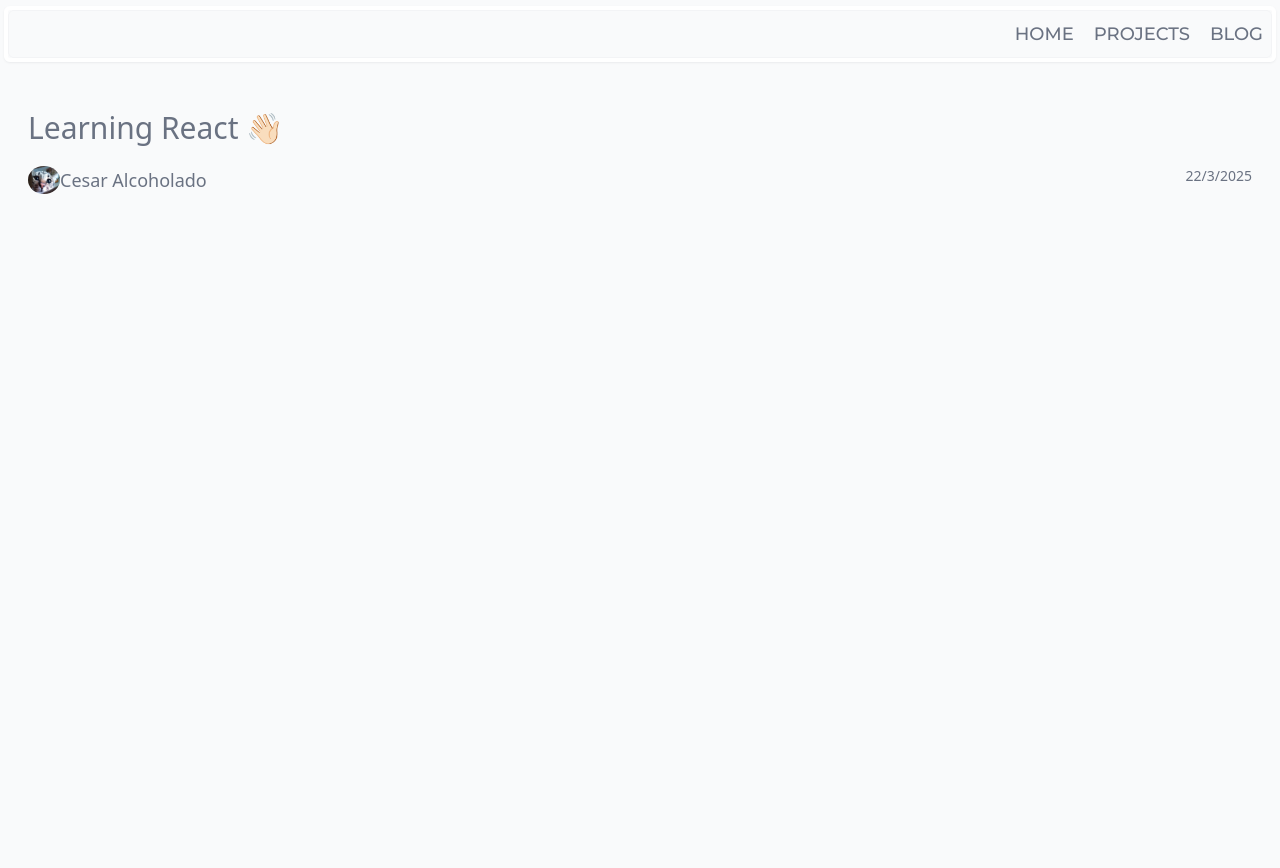
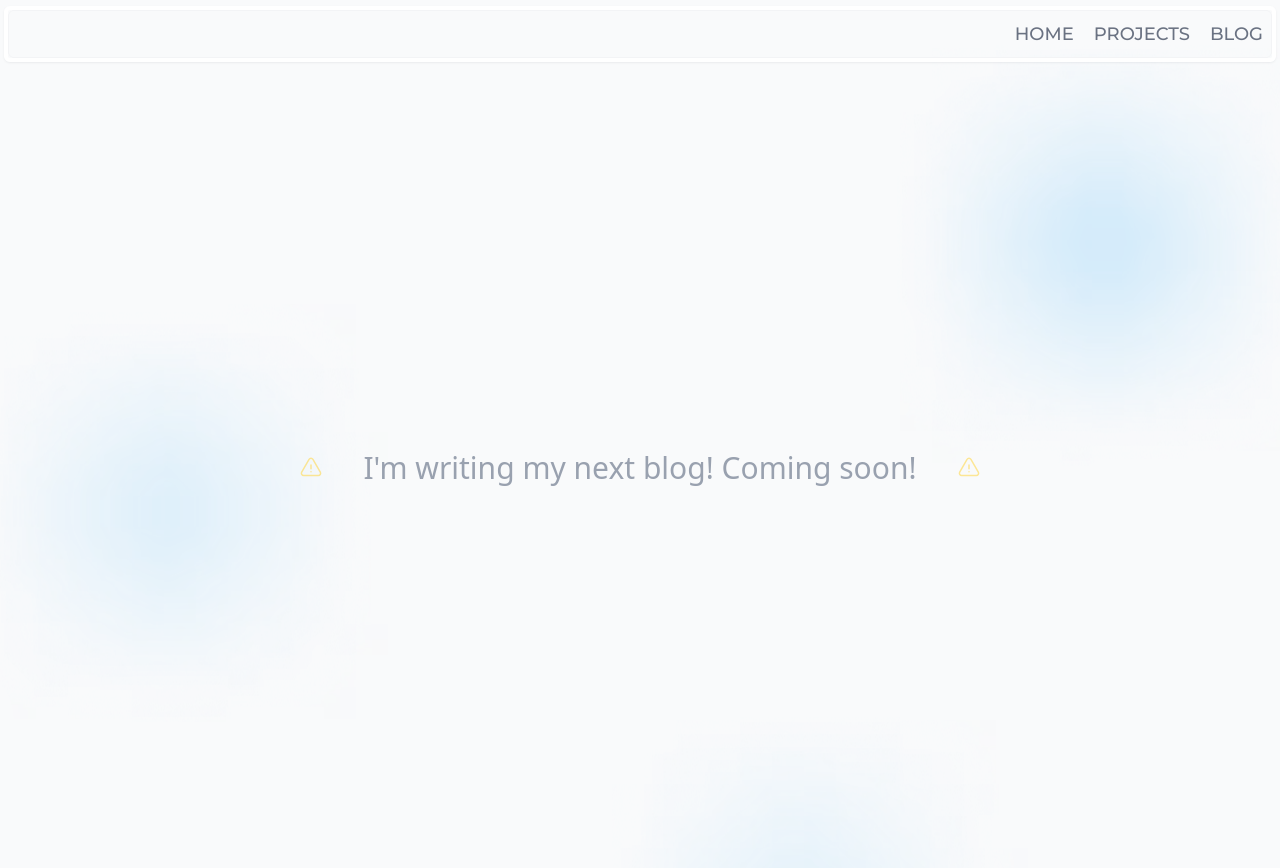
Before and after one commit to CesarAlcoholado/portfolio-v2, a React (Vite) app: page /blogs in a window 1280 px wide. Before the commit the page ends 800 px from the top, so only its background shows below. Built offline with nearby package versions, Linux system fonts and the light colour scheme.

Commit message:
added links to home page

```diff
--- a/src/App.tsx
+++ b/src/App.tsx
@@ -11,7 +11,7 @@
   return (
     <BrowserRouter>
       <PortfolioProvider>
-        <div className="px-1">
+        <div className="px-1 bg-[url(/bg.avif)] bg-repeat-y bg-center">
           <NavBar />
           <Routes>
             <Route path="/" element={<Home />} />
--- a/src/components/BlogCard.tsx
+++ b/src/components/BlogCard.tsx
@@ -7,6 +7,7 @@
 } from "framer-motion";
 import { useMediaQuery } from "react-responsive";
 import { useTranslation } from "react-i18next";
+import { Link } from "react-router-dom";
 
 export const BlogCard = () => {
 
@@ -45,7 +46,7 @@
   }, [isInView]);
 
   return (
-    <div
+    <Link to="/blogs"
       ref={scope}
       className="w-full h-[130px] col-span-2 rounded-md  border-blue-600/10 border-4 border-solid  shadow-sm shadow-gray-900/5 sm:grid-blog sm:h-[220px] lg:col-start-1 lg:col-end-2 lg:row-start-5 lg:row-end-7 lg:h-full xl:col-start-1 xl:col-end-2 xl:row-start-4 xl:row-end-5 card-animation scroll-reveal  dark:bg-[linear-gradient(to_right,_rgba(79,70,229,0.1)_0%,_rgba(8,145,178,0.1)_100%)] hover:border-blue-600/40 cursor-pointer"
     >
@@ -93,6 +94,6 @@
           <TypingEffect text={text} />
         </motion.div>
       </div>
-    </div>
+    </Link>
   );
 }
--- a/src/components/Linkedin.tsx
+++ b/src/components/Linkedin.tsx
@@ -1,12 +1,18 @@
 import { usePortfolioContext } from "../context/PortfolioContext";
 import { svgColor } from "../utils/constants";
+import { Link } from "react-router-dom";
 
 export const Linkedin = () => {
 
   const { theme } = usePortfolioContext()
 
   return (
-    <div className="w-full h-[80px] col-span-2 rounded-md bg-backgroundLight border-borderLight border-4 border-solid dark:bg-backgroundDark dark:border-borderDark shadow-sm shadow-gray-900/5 sm:row-start-11 sm:row-end-12 sm:col-span-1 sm:h-[130px] lg:col-start-3 lg:col-end-4 lg:row-start-5 lg:row-end-6 xl:col-start-4 xl:col-end-5 xl:row-start-4 xl:row-end-5 xl:h-full card-animation scroll-reveal cursor-pointer">
+    <Link
+      to="https://www.linkedin.com/in/cesaralcoholado/"
+      rel="noreferrer noopener"
+      target="_blank"
+      className="w-full h-[80px] col-span-2 rounded-md bg-backgroundLight border-borderLight border-4 border-solid dark:bg-backgroundDark dark:border-borderDark shadow-sm shadow-gray-900/5 sm:row-start-11 sm:row-end-12 sm:col-span-1 sm:h-[130px] lg:col-start-3 lg:col-end-4 lg:row-start-5 lg:row-end-6 xl:col-start-4 xl:col-end-5 xl:row-start-4 xl:row-end-5 xl:h-full card-animation scroll-reveal cursor-pointer"
+    >
       <div className="h-full w-full border-gray-100 rounded-md border-[1px] flex flex-col justify-center items-center gap-1.5 p-2 dark:border-gray-800">
         <p className="flex gap-2.5 text-xl font-medium text-gray-500 dark:text-gray-200 sm:text-2xl md:text-3xl">
           <svg
@@ -20,6 +26,6 @@
           LINKEDIN
         </p>
       </div>
-    </div>
+    </Link>
   );
 };
--- a/src/components/Profile_MobileView.tsx
+++ b/src/components/Profile_MobileView.tsx
@@ -3,6 +3,7 @@
 import { svgColor } from "../utils/constants";
 import Icon from "/profile-pic.png";
 import { useTranslation } from "react-i18next";
+import { Link } from "react-router-dom";
 
 export const Profile_MobileView = () => {
 
@@ -17,6 +18,11 @@
             {t("profile.title")}
           </h4>
           <div className="flex gap-1">
+            <Link
+              to="https://www.linkedin.com/in/cesaralcoholado/"
+              rel="noreferrer noopener"
+              target="_blank"
+            >
               <svg
                 xmlns="http://www.w3.org/2000/svg"
                 viewBox="0 0 512 512"
@@ -25,6 +31,8 @@
               >
                 <path d="M389.2 48h70.6L305.6 224.2 487 464H345L233.7 318.6 106.5 464H35.8L200.7 275.5 26.8 48H172.4L272.9 180.9 389.2 48zM364.4 421.8h39.1L151.1 88h-42L364.4 421.8z" />
               </svg>
+            </Link>
+            <Link to="/blogs">
               <svg
                 xmlns="http://www.w3.org/2000/svg"
                 fill="none"
@@ -39,6 +47,7 @@
                   d="M12 7.5h1.5m-1.5 3h1.5m-7.5 3h7.5m-7.5 3h7.5m3-9h3.375c.621 0 1.125.504 1.125 1.125V18a2.25 2.25 0 0 1-2.25 2.25M16.5 7.5V18a2.25 2.25 0 0 0 2.25 2.25M16.5 7.5V4.875c0-.621-.504-1.125-1.125-1.125H4.125C3.504 3.75 3 4.254 3 4.875V18a2.25 2.25 0 0 0 2.25 2.25h13.5M6 7.5h3v3H6v-3Z"
                 />
               </svg>
+            </Link>
           </div>
         </div>
         <LazyLoadImage
--- a/src/components/ProjectsCard.tsx
+++ b/src/components/ProjectsCard.tsx
@@ -1,13 +1,14 @@
 import { useTranslation } from "react-i18next";
 import { usePortfolioContext } from "../context/PortfolioContext";
 import { svgColor } from "../utils/constants";
+import { Link } from "react-router-dom";
 
 export const ProjectsCard = () => {
   const { theme } = usePortfolioContext()
   const { t } = useTranslation();
 
   return (
-    <div className="relative w-full h-[130px] rounded-md border-blue-600/10 border-4 border-solid shadow-sm shadow-gray-900/5 sm:grid-projects sm:row-start-6 sm:row-end-8 lg:h-full lg:col-start-3 lg:col-end-4 lg:row-start-2 lg:row-end-3 xl:col-start-3 xl:col-end-4 xl:row-start-2 xl:row-end-3 overflow-hidden card-animation scroll-reveal dark:bg-[linear-gradient(to_right,_rgba(79,70,229,0.1)_0%,_rgba(8,145,178,0.1)_100%)] hover:border-blue-600/40 cursor-pointer">
+    <Link to="/projects" className="relative w-full h-[130px] rounded-md border-blue-600/10 border-4 border-solid shadow-sm shadow-gray-900/5 sm:grid-projects sm:row-start-6 sm:row-end-8 lg:h-full lg:col-start-3 lg:col-end-4 lg:row-start-2 lg:row-end-3 xl:col-start-3 xl:col-end-4 xl:row-start-2 xl:row-end-3 overflow-hidden card-animation scroll-reveal dark:bg-[linear-gradient(to_right,_rgba(79,70,229,0.1)_0%,_rgba(8,145,178,0.1)_100%)] hover:border-blue-600/40 cursor-pointer">
       <div className="h-full w-full border-gray-100 rounded-md border-[1px] flex flex-col justify-center items-center gap-1.5 p-2 dark:border-gray-800">
         <div className="flex items-center gap-2">
           <span className="text-xs font-firaSans text-gray-500 dark:text-gray-200 md:text-base">
@@ -34,6 +35,6 @@
           {t("projects.take_a_look")} »»
         </span>
       </div>
-    </div>
+    </Link>
   );
 };
--- a/src/pages/Blogs.tsx
+++ b/src/pages/Blogs.tsx
@@ -1,31 +1,40 @@
-import { useMemo} from "react";
-import { LazyLoadImage } from "react-lazy-load-image-component";
-import pfp from "../assets/profileCard/Simon.jpg";
 
 export const Blogs = () => {
   return (
-    <>
-      <section className="px-6 mx-auto">
-        <p className=" mt-12 mb-5 text-3xl text-gray-500 dark:text-gray-200">
-          Learning React 👋🏻 &nbsp;
-        </p>
-        <div className="flex justify-between">
+      <section className="h-dvh px-6 mx-auto flex justify-center items-center">
+        <div className="flex justify-center items-center gap-10">
+          <svg
+            xmlns="http://www.w3.org/2000/svg"
+            fill="none"
+            viewBox="0 0 24 24"
+            stroke-width="1.5"
+            stroke="currentColor"
+            className="size-6 text-amber-300/50"
+          >
+            <path
+              stroke-linecap="round"
+              stroke-linejoin="round"
+              d="M12 9v3.75m-9.303 3.376c-.866 1.5.217 3.374 1.948 3.374h14.71c1.73 0 2.813-1.874 1.948-3.374L13.949 3.378c-.866-1.5-3.032-1.5-3.898 0L2.697 16.126ZM12 15.75h.007v.008H12v-.008Z"
+            />
+          </svg>
+          <h2 className="text-3xl text-gray-400">I'm writing my next blog! Coming soon!</h2>
           <div className="flex">
-            <LazyLoadImage
-              src={pfp}
-              alt="profile icon"
-              style={{ borderRadius: "100%" }}
-              className="w-8"
-            />
-            <p className="text-lg whitespace-nowrap text-gray-500 dark:text-gray-200">
-              Cesar Alcoholado
-            </p>
+            <svg
+              xmlns="http://www.w3.org/2000/svg"
+              fill="none"
+              viewBox="0 0 24 24"
+              stroke-width="1.5"
+              stroke="currentColor"
+              className="size-6 text-amber-300/50"
+            >
+              <path
+                stroke-linecap="round"
+                stroke-linejoin="round"
+                d="M12 9v3.75m-9.303 3.376c-.866 1.5.217 3.374 1.948 3.374h14.71c1.73 0 2.813-1.874 1.948-3.374L13.949 3.378c-.866-1.5-3.032-1.5-3.898 0L2.697 16.126ZM12 15.75h.007v.008H12v-.008Z"
+              />
+            </svg>
           </div>
-          <span className="text-sm text-gray-500 dark:text-gray-200">
-            22/3/2025
-          </span>
         </div>
       </section>
-    </>
   );
 };
--- a/src/pages/Home.tsx
+++ b/src/pages/Home.tsx
@@ -15,7 +15,7 @@
 export const Home = () => {
 
   return (
-    <div className="grid grid-cols-2 w-auto max-w-[2000px] mx-auto gap-2.5 h-auto place-items-center font-montserrat lg:grid-cols-[500px_1fr_1fr] lg:grid-rows-[1fr_1fr_1fr_auto_auto_auto] xl:grid-cols-[minmax(500px,1fr)_1fr_1fr_1fr] xl:grid-rows-[minmax(245px,1fr)_minmax(245px,1fr)_1fr_1fr] pb-4 bg-[url(/bg.avif)] bg-repeat-y bg-center">
+    <div className="grid grid-cols-2 w-auto max-w-[2000px] mx-auto gap-2.5 h-auto place-items-center font-montserrat lg:grid-cols-[500px_1fr_1fr] lg:grid-rows-[1fr_1fr_1fr_auto_auto_auto] xl:grid-cols-[minmax(500px,1fr)_1fr_1fr_1fr] xl:grid-rows-[minmax(245px,1fr)_minmax(245px,1fr)_1fr_1fr] pb-4">
       <Profile />
       <Mode />
       <Language />
```
Also changed, not shown: src/components/Email.tsx (+8 -2 lines), src/components/Profile.tsx (+6 -1 lines), src/components/Twitter.tsx (+8 -2 lines). Lines whose indentation alone changed are shown as unchanged.
